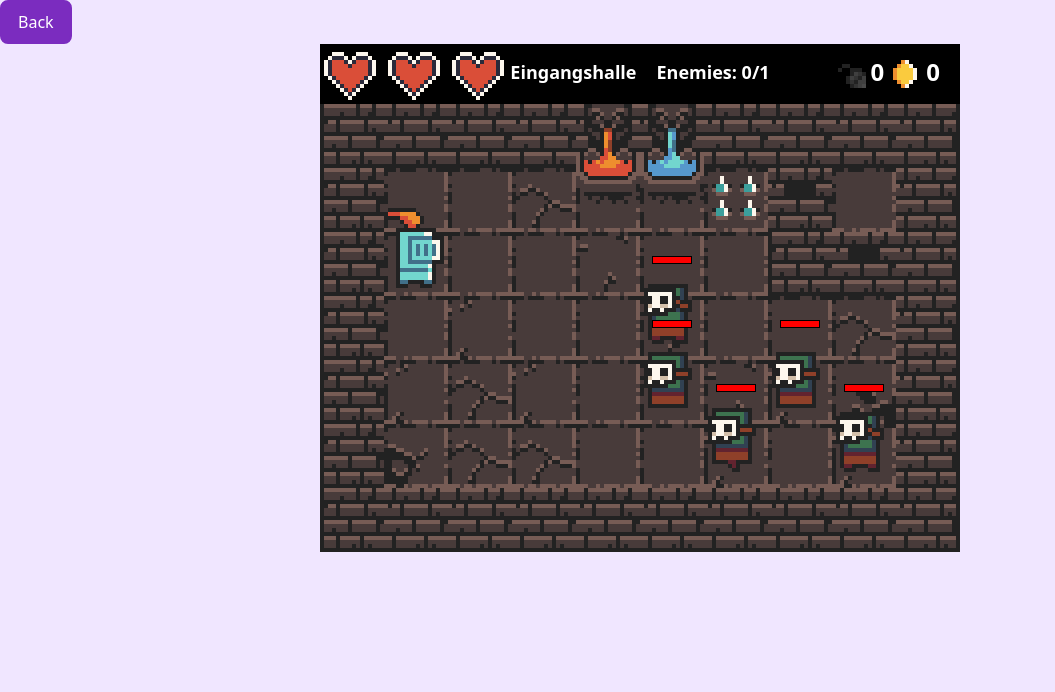
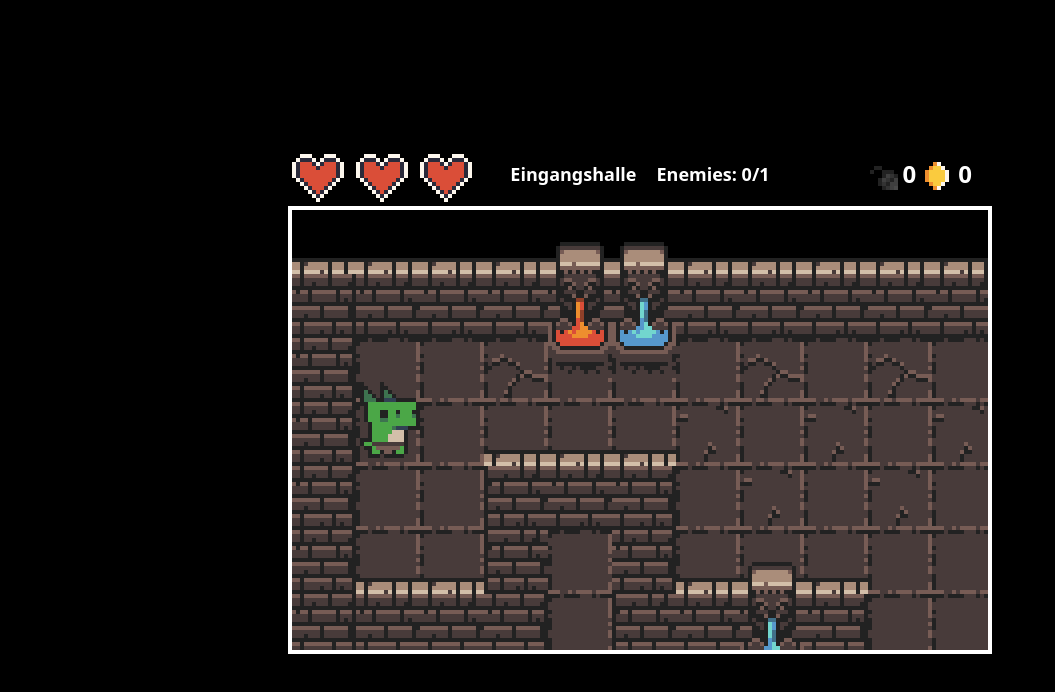
Before and after one commit to H-Schultz/hawk3, a Vue app: page /dungeon-crawler in a window 1280 px wide. Shown: the top 692 px of the page, without its empty margins (0-1055 px from the left). Built offline with nearby package versions, Linux system fonts and the light colour scheme.

Commit message:
Hawk3 DungeonCrawler weiter entwickelt

```diff
--- /dev/null
+++ b/src/components/dungeon-crawler/Camera.vue
@@ -0,0 +1,99 @@
+<script setup>
+import { ref, computed } from 'vue';
+
+const props = defineProps({
+  player: {
+    type: Object,
+    required: true
+  },
+  dungeonMap: {
+    type: Array,
+    required: true
+  },
+  viewportWidth: {
+    type: Number,
+    default: 11
+  },
+  viewportHeight: {
+    type: Number,
+    default: 7
+  },
+  tileSize: {
+    type: Number,
+    default: 64
+  }
+});
+
+const camera = computed(() => {
+  const mapWidth = props.dungeonMap[0]?.length || 0;
+  const mapHeight = props.dungeonMap.length || 0;
+
+  // Center camera on player
+  let cameraX = props.player.position.x - Math.floor(props.viewportWidth / 2);
+  let cameraY = props.player.position.y - Math.floor(props.viewportHeight / 2);
+
+  // Clamp camera to map boundaries
+  cameraX = Math.max(0, Math.min(cameraX, mapWidth - props.viewportWidth));
+  cameraY = Math.max(0, Math.min(cameraY, mapHeight - props.viewportHeight));
+
+  return {
+    x: cameraX,
+    y: cameraY
+  };
+});
+
+const visibleTiles = computed(() => {
+  return props.dungeonMap.slice(
+      camera.value.y,
+      camera.value.y + props.viewportHeight
+  ).map(row =>
+      row.slice(camera.value.x, camera.value.x + props.viewportWidth)
+  );
+});
+
+const getRelativePosition = (worldX, worldY) => {
+  return {
+    x: (worldX - camera.value.x) * props.tileSize,
+    y: (worldY - camera.value.y) * props.tileSize
+  };
+};
+
+// Expose getRelativePosition for parent components
+defineExpose({ getRelativePosition });
+</script>
+
+<template>
+  <div
+    class="camera-viewport"
+    :style="{
+      width: `${viewportWidth * tileSize}px`,
+      height: `${viewportHeight * tileSize}px`
+    }"
+  >
+    <div
+      class="game-world"
+      :style="{
+        transform: `translate(${-camera.x * tileSize}px, ${-camera.y * tileSize}px)`
+      }"
+    >
+      <slot :camera="camera" :getRelativePosition="getRelativePosition"></slot>
+    </div>
+  </div>
+</template>
+
+<style scoped>
+  .camera-viewport {
+    position: relative;
+    overflow: hidden;
+    margin: 0 auto;
+    image-rendering: pixelated;
+    border: 4px solid #fff;
+  }
+
+  .game-world {
+    position: absolute;
+    top: 0;
+    left: 0;
+    transition: transform 0.4s ease;
+  }
+</style>
--- a/src/components/dungeon-crawler/DungeonCrawler.vue
+++ b/src/components/dungeon-crawler/DungeonCrawler.vue
@@ -14,6 +14,7 @@ import Overlay from './Overlay.vue';
 import Tile from './Tile.vue';
 import NPC from './NPC.vue';
 import Explosion from './Explosion.vue';
+import Camera  from './Camera.vue';
 
 let chargeTimer = null;
 
@@ -35,8 +36,8 @@ const player = ref({
   health: MAX_HEALTH,
   direction: 'right',
   state: 'idle',
-  weapon: WEAPON_CONFIG.SWORD,
-  character: PLAYER_CONFIG.KNIGHT,
+  weapon: WEAPON_CONFIG.MACE,
+  character: PLAYER_CONFIG.DINO,
   isAttacking: false,
   isCharging: false,
   isWhirlwindAttacking: false,
@@ -781,7 +782,7 @@ const executeAttack = () => {
 const getTileObjects = (tile, rowIndex, tileIndex) => {
   if (tile === 30) {
     return traps.value.find(trap => trap.x === tileIndex && trap.y === rowIndex);
-  } else if (tile === 71 || tile === 72 || tile === 17 || tile === 18) {
+  } else {
     return TILES[tile];
   }
   return null;
@@ -941,6 +942,13 @@ const explodeBomb = (bombId, bombPosition) => {
   droppedItems.value = droppedItems.value.filter(item => item.id !== bombId);
 };
 
+const getEntityStyle = (position, getRelativePosition) => {
+  const pos = getRelativePosition(position.x, position.y);
+  return {
+    transform: `translate(${pos.x}px, ${pos.y}px)`
+  };
+};
+
 const handleKeydown = (e) => {
   if ((gameState.value === GAME_STATE.GAME_OVER || gameState.value === GAME_STATE.VICTORY) && e.key === 'r') {
     restartGame();
@@ -1014,21 +1022,19 @@ watch(() => gameState.value, (newState) => {
 </script>
 
 <template>
-  <div class="min-h-screen">
-    <header class="header">
-      <button class="back-button" @click="goBack">Back</button>
-    </header>
+  <div class="wrapper">
     <main class="main-content">
       <div class="game-container">
         <GameUI :player="player" :current-map="currentMap" :defeated-enemies="defeatedEnemies" :enemies="enemies"></GameUI>
         <Overlay :game-state="gameState" :player="player"></Overlay>
+        <Camera
+          v-if="dungeonMap"
+          :player="player"
+          :dungeon-map="dungeonMap"
+        >
+          <template #default="{ getRelativePosition }">
             <div class="dungeon-container">
-          <div
-            v-for="(row, rowIndex) in dungeonMap"
-            :key="rowIndex"
-            class="map-row"
-            :class="{ [`row--${rowIndex}`]: true }"
-          >
+              <div v-for="(row, rowIndex) in dungeonMap" :key="rowIndex" class="map-row" :class="{ [`row--${rowIndex}`]: true }">
                 <Tile
                   v-for="(tile, tileIndex) in row"
                   :key="`${rowIndex}-${tileIndex}`"
@@ -1068,12 +1074,22 @@ watch(() => gameState.value, (newState) => {
                 />
               </template>
             </div>
+          </template>
+        </Camera>
       </div>
     </main>
   </div>
 </template>
 
 <style scoped>
+  .wrapper {
+    display: flex;
+    justify-content: center;
+    align-items: center;
+    height: 100vh;
+    background: #000;
+  }
+
   .game-container {
     position: relative;
     overflow: hidden;
@@ -1084,6 +1100,7 @@ watch(() => gameState.value, (newState) => {
     flex-direction: column;
     overflow: hidden;
     position: relative;
+    background: #000;
     image-rendering: pixelated;
     -webkit-font-smoothing: none;
   }
--- a/src/components/dungeon-crawler/Tile.vue
+++ b/src/components/dungeon-crawler/Tile.vue
@@ -1,5 +1,7 @@
 <template>
-  <div class="tile" :style="getTileStyle(tile)" />
+  <div class="tile" :style="getTileStyle(tile)">
+    <div class="layer" v-if="props.tileObject?.layer" :style="getTileStyle(props.tileObject.layer)" />
+  </div>
 </template>
 
 <script setup>
@@ -52,6 +54,7 @@
     return {
       width: `${DISPLAY_SIZE}px`,
       height: `${DISPLAY_SIZE}px`,
+      zIndex: position.zIndex,
       backgroundImage: `url(${dungeonSprite})`,
       backgroundPosition: `-${frameX * 4}px -${sprite.y * 4}px`,
       backgroundSize: '2048px 2048px',
@@ -74,7 +77,7 @@
           currentFrame.value = 0;
         }
       }, ANIMATION_SPEED);
-    } else {
+    } else if (props.tileObject.status) {
       animationInterval = setInterval(() => {
         if (!props.tileObject) {
           clearInterval(animationInterval)
@@ -107,4 +110,11 @@
     image-rendering: pixelated;
     background-repeat: no-repeat;
   }
+  .layer {
+    width: 64px;
+    height: 64px;
+    image-rendering: pixelated;
+    background-repeat: no-repeat;
+    position: relative;
+  }
 </style>
--- a/src/components/dungeon-crawler/constants.js
+++ b/src/components/dungeon-crawler/constants.js
@@ -22,9 +22,12 @@ export const TILES = {
     10: {x: SPRITE_SIZE, y: SPRITE_SIZE},
     11: {x: SPRITE_SIZE * 2, y: SPRITE_SIZE},
     12: {x: SPRITE_SIZE * 3, y: SPRITE_SIZE},
+    14: {x: SPRITE_SIZE * 2, y: 0, zIndex: 200},
+    15: {x: SPRITE_SIZE * 4, y: 0, zIndex: 200},
+    16: {x: SPRITE_SIZE * 3, y: (SPRITE_SIZE * 10 + SPRITE_SIZE / 2), zIndex: 200},
     17: {x: SPRITE_SIZE * 4, y: SPRITE_SIZE, frames: 3, frameOffset: SPRITE_SIZE},
     18: {x: SPRITE_SIZE * 4, y: SPRITE_SIZE * 3, frames: 3, frameOffset: SPRITE_SIZE},
-    19: {x: SPRITE_SIZE * 3, y: SPRITE_SIZE * 2},
+    19: {x: SPRITE_SIZE * 3, y: SPRITE_SIZE * 3},
     20: {x: SPRITE_SIZE, y: SPRITE_SIZE * 4},
     21: {x: SPRITE_SIZE * 2, y: SPRITE_SIZE * 5},
     22: {x: SPRITE_SIZE * 3, y: SPRITE_SIZE * 4},
@@ -56,6 +59,8 @@ export const TILES = {
                 x: SPRITE_SIZE * 4, y: SPRITE_SIZE * 12
             }
         }},
+    40: {x: SPRITE_SIZE, y: SPRITE_SIZE * 4, layer: 14},
+    41: {x: SPRITE_SIZE, y: SPRITE_SIZE * 4, layer: 15},
     71: {x: SPRITE_SIZE * 4, y: SPRITE_SIZE * 2, frames: 3, frameOffset: SPRITE_SIZE},
     72: {x: SPRITE_SIZE * 4, y: SPRITE_SIZE * 4, frames: 3, frameOffset: SPRITE_SIZE},
     80: {x: SPRITE_SIZE * 5, y: SPRITE_SIZE * 12},
@@ -65,19 +70,28 @@ export const TILES = {
 export const MAPS = [
      {
         layout: [
-            [10, 11, 11, 11, 17, 18, 11, 11, 11, 12],
-            [10, 20, 20, 23, 71, 72, 30, 19, 98, 12],
-            [10, 90, 20, 20, 22, 20, 20, 10, 19, 12],
-            [10, 20, 21, 20, 20, 22, 20, 20, 23, 12],
-            [10, 21, 23, 21, 20, 20, 22, 21, 24, 12],
-            [10, 25, 23, 23, 20, 20, 21, 20, 21, 12],
-            [10, 11, 11, 11, 11, 11, 11, 11, 11, 12],
+            [14, 14, 14, 14, 15, 15, 14, 14, 14, 14, 14, 14, 14, 14, 14, 14],
+            [12, 11, 11, 11, 17, 18, 11, 11, 11, 11, 11, 11, 11, 11, 11, 11],
+            [12, 20, 20, 23, 71, 72, 20, 23, 20, 23, 20, 23, 30, 19, 98, 10],
+            [12, 90, 20, 40, 40, 40, 22, 20, 22, 20, 22, 20, 20, 10, 19, 11],
+            [12, 20, 20, 10, 11, 12, 20, 22, 20, 22, 20, 22, 20, 20, 23, 10],
+            [12, 40, 40, 10, 20, 12, 40, 41, 40, 20, 20, 20, 22, 21, 24, 10],
+            [12, 11, 11, 12, 20, 10, 11, 18, 12, 20, 20, 20, 21, 20, 21, 10],
+            [12, 21, 23, 12, 20, 20, 20, 72, 20, 20, 20, 20, 22, 21, 22, 10],
+            [12, 25, 23, 12, 20, 20, 20, 20, 20, 20, 20, 20, 21, 20, 21, 10],
+            [12, 20, 23, 12, 20, 20, 40, 41, 40, 20, 20, 20, 20, 20, 21, 10],
+            [12, 20, 21, 20, 20, 20, 10, 17, 12, 20, 20, 20, 21, 20, 22, 10],
+            [12, 21, 23, 21, 20, 20, 21, 71, 22, 20, 20, 20, 21, 20, 21, 10],
+            [12, 23, 21, 23, 20, 20, 20, 20, 20, 20, 20, 20, 23, 20, 22, 10],
+            [12, 25, 20, 23, 20, 20, 20, 20, 20, 20, 20, 20, 21, 20, 21, 10],
+            [12, 40, 40, 40, 40, 40, 40, 40, 40, 40, 40, 40, 40, 40, 40, 10],
+            [11, 11, 11, 11, 11, 11, 11, 11, 11, 11, 11, 11, 11, 11, 11, 11],
         ],
         enemiesRequired: 1,
         name: 'Eingangshalle',
         type: 'default',
         allowedEnemyTypes: ['GOBLIN'],
-        allowedItems: ['BOMB', 'GREEN_POISON']
+        allowedItems: ['BOMB', 'GREEN_POISON', 'RED_POTION']
     }, {
         layout: [
             [10, 10, 10, 10, 10, 10, 10, 10, 10, 10],
```
Lines whose indentation alone changed are shown as unchanged.
